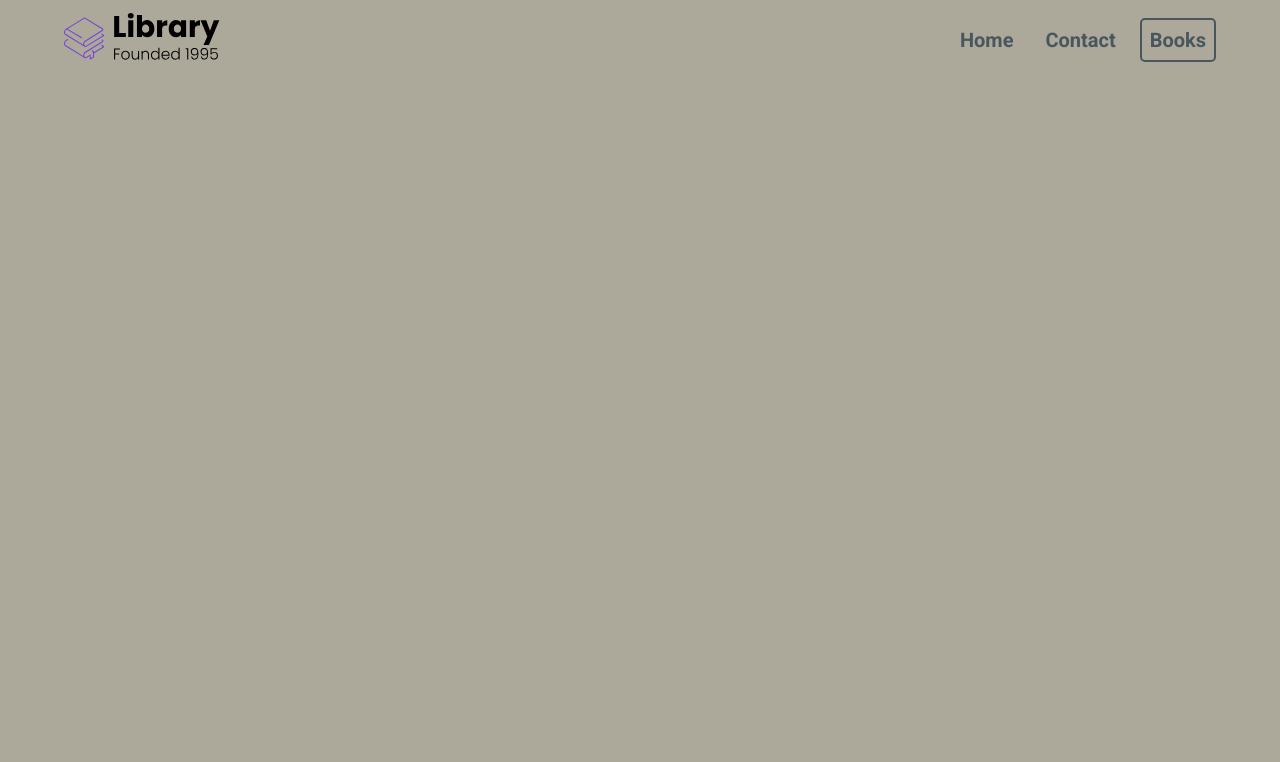
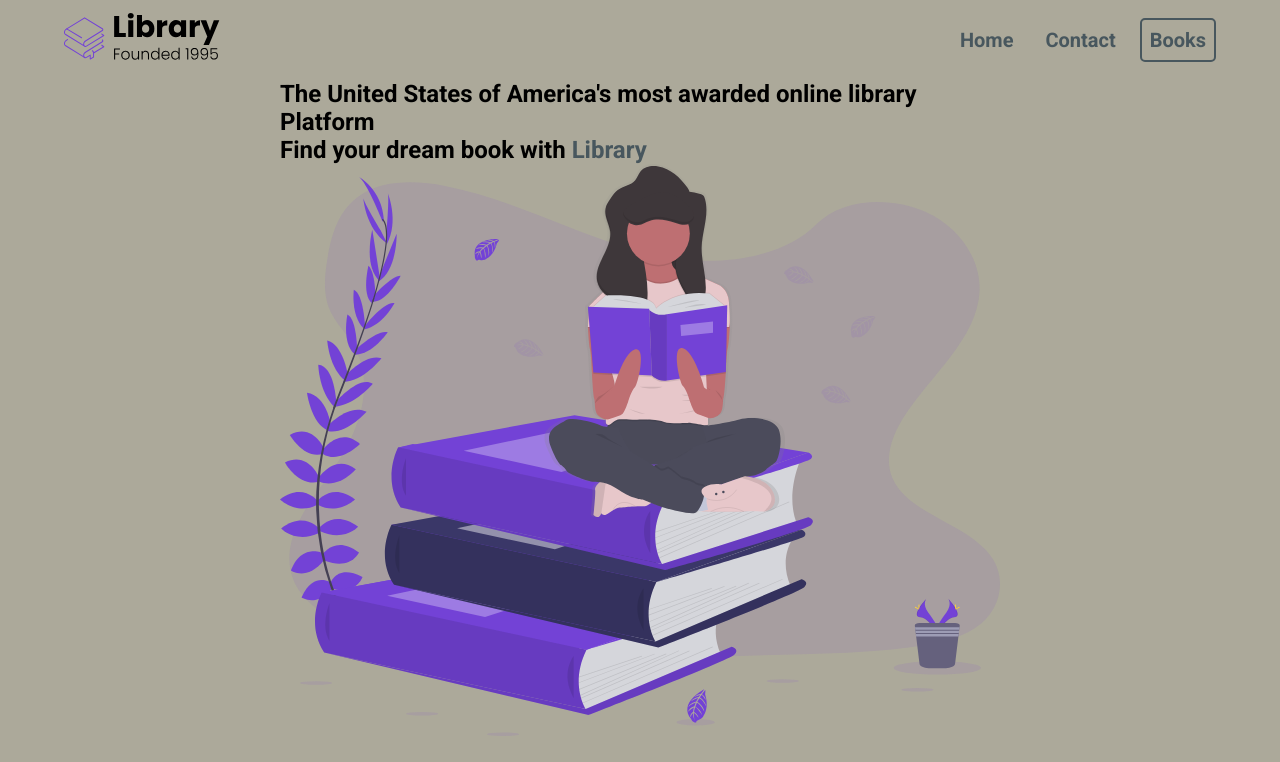
Before and after one commit to Garrett200/e-commerce, a plain HTML site: page index.html in a window 1280 px wide. Drawn offline with Linux system fonts and the light colour scheme.

Commit message:
added more css elements to landing

```diff
--- a/index.html
+++ b/index.html
@@ -22,6 +22,15 @@
             </div>
         </nav>
         <header>
+            <div class="header__container">
+                <div class="header__description">
+                    <h1>The United States of America's most awarded online library Platform</h1>
+                    <h2>Find your dream book with <span class="gray">Library</span></h2>
+                </div>
+                <figure>
+                    <img src="assets/Undraw_Books.svg" alt="">
+                </figure>
+            </div>
         </header>
     </section>
 
--- a/styles.css
+++ b/styles.css
@@ -12,6 +12,9 @@ nav {
     display: flex;
 }
 
+img {
+    width: 100%;
+}
 .nav__container {
     width: 100%;
     max-width: 1200px;
@@ -20,6 +23,10 @@ nav {
     justify-content: space-between;
     align-items: center;
     margin: 0 auto;
+}
+
+.gray {
+    color: #48575e;
 }
 
 .logo {
@@ -63,3 +70,12 @@ li {
 header {
     height: calc(100vh - 80px);
 }
+
+.header__container {
+    width: 100%;
+    max-width: 720px;
+    margin: 0 auto;
+    height: 100%;
+    display: flex;
+    flex-direction: column;
+}
```
